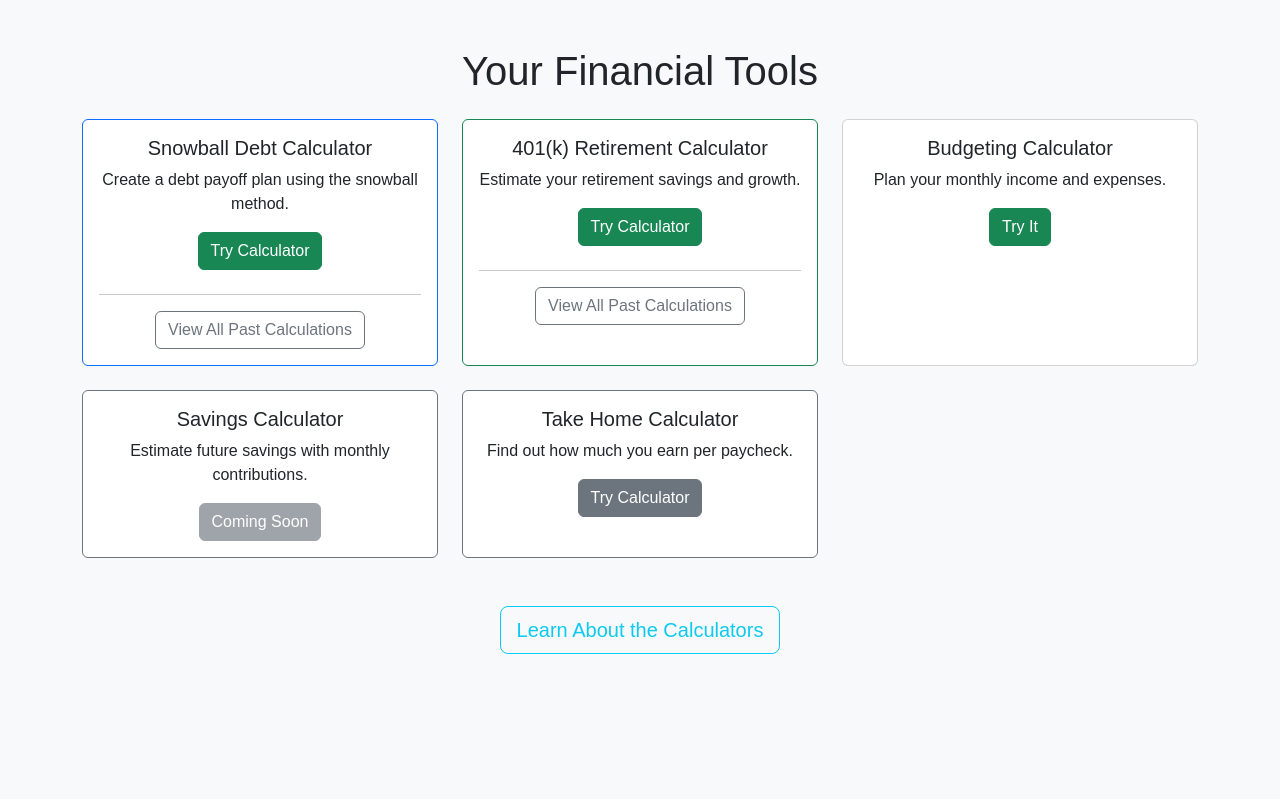
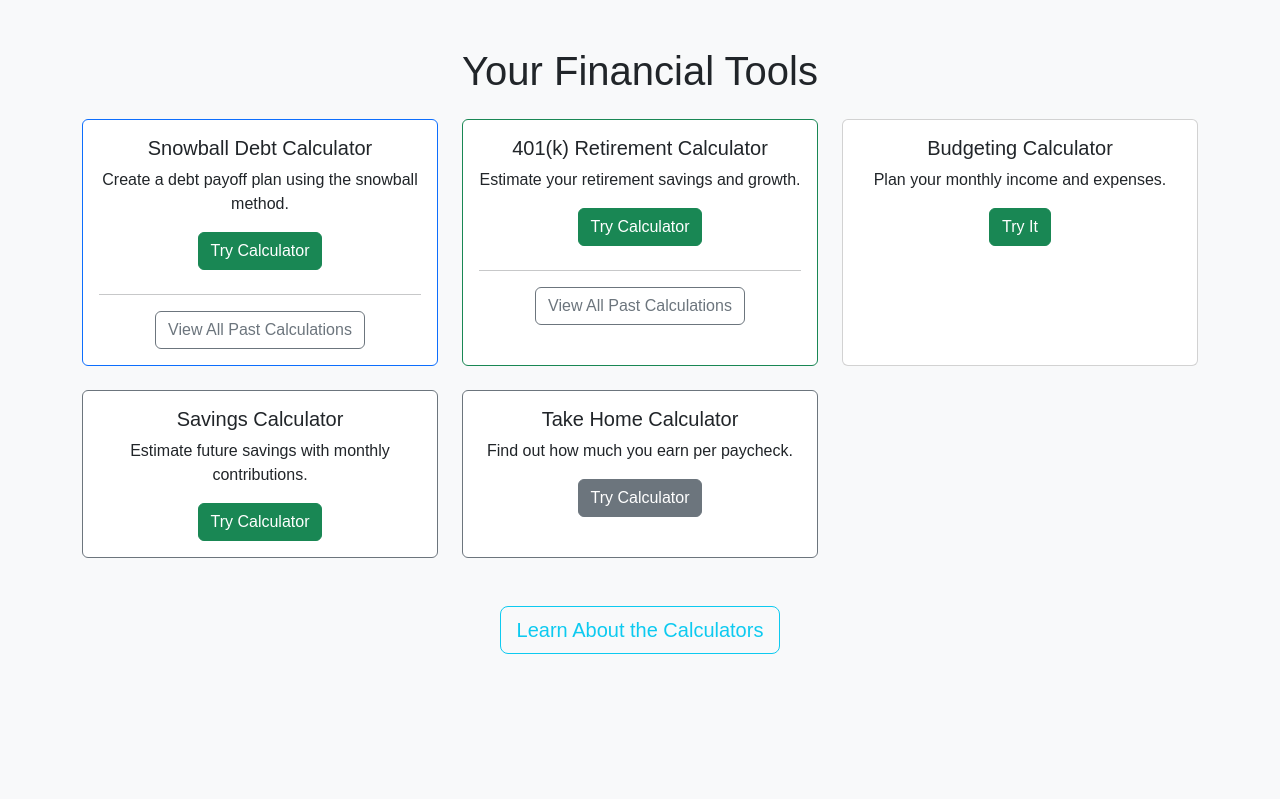
Before and after one commit to DePaul-Spring-2025-CSC-394-903/final-project-poc-team-5, a Django app: page /dashboard/ in a window 1280 px wide. Shown: the part 57-856 px from the top of the page. Run offline with Django 4.2, Linux system fonts and the light colour scheme; a user stored in the database is signed in.

Commit message:
Update dashboard.html

```diff
--- a/main/templates/main/dashboard.html
+++ b/main/templates/main/dashboard.html
@@ -64,7 +64,7 @@
         <div class="card-body">
           <h5 class="card-title">Savings Calculator</h5>
           <p class="card-text">Estimate future savings with monthly contributions.</p>
-          <button class="btn btn-secondary" disabled>Coming Soon</button>
+          <a href="{% url 'savings_calculator' %}" class="btn btn-success">Try Calculator</a>
         </div>
       </div>
     </div>
```
